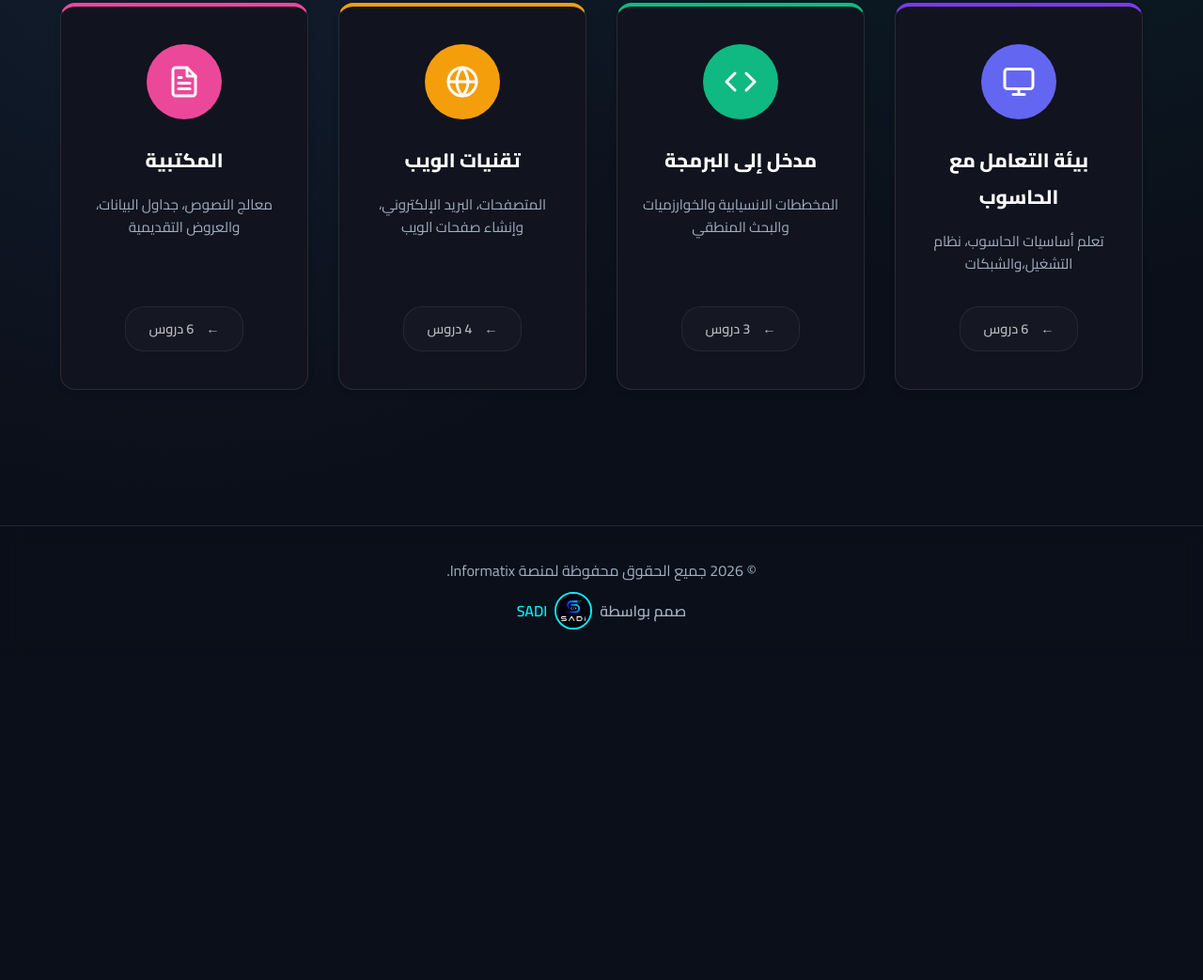
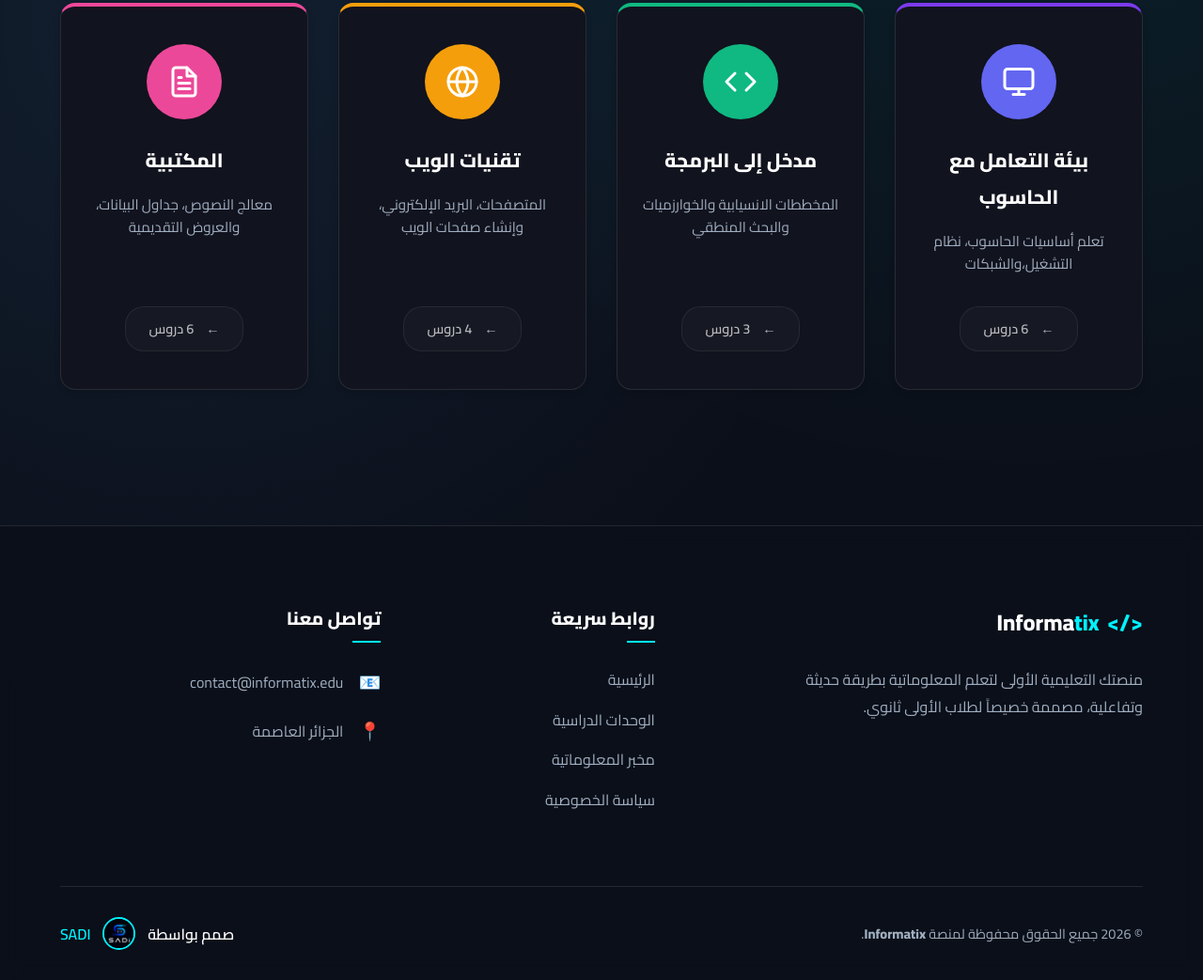
Before and after one commit to SADI-DZ/Informatix, a plain HTML site: page index.html in a window 1280 px wide. Shown: the part 1000-2043 px from the top of the page at 94% size. Before the commit the page ends 1702 px from the top, so only its background shows below. Drawn offline with Linux system fonts and the light colour scheme.

Commit message:
feat: enhance UI with module hover effects, scroll reveal animations, and a redesigned responsive footer

```diff
--- a/index.html
+++ b/index.html
@@ -67,7 +67,7 @@
 
     <!-- القسم الترحيبي (البداية) الذي يظهر في أعلى الصفحة -->
     <main id="home" class="hero-section">
-        <div class="hero-content">
+        <div class="hero-content reveal">
             <h1 class="hero-title">تعلم <span class="highlight-gradient">المعلوماتية</span> بطريقة تفاعلية</h1>
             <p class="hero-subtitle">منصتك التعليمية المتكاملة لمادة المعلوماتية - مستوى الأولى ثانوي. دروس، تمارين،
                 وأدوات تفاعلية لمساعدتك على التفوق.</p>
@@ -76,7 +76,7 @@
                 <a href="#modules" class="btn-secondary btn-large">تصفح المحتوى</a>
             </div>
         </div>
-        <div class="hero-graphics">
+        <div class="hero-graphics reveal reveal-delay-2">
             <div class="glass-card floating-card card-1" dir="ltr">
                 <div class="code-line"><span class="keyword">if</span> (student.isLearning) {</div>
                 <div class="code-line indent">success++;</div>
@@ -95,9 +95,9 @@
     </main>
 
     <section id="modules" class="modules-section">
-        <h2 class="section-title">وحدات المقرر الدراسي</h2>
+        <h2 class="section-title reveal">وحدات المقرر الدراسي</h2>
         <div class="modules-grid">
-            <div class="module-card border-purple">
+            <div class="module-card border-purple reveal reveal-delay-1">
                 <div class="module-icon-circle bg-purple-circle">
                     <svg aria-hidden="true" width="32" height="32" viewBox="0 0 24 24" fill="none" stroke="currentColor"
                         stroke-width="2" stroke-linecap="round" stroke-linejoin="round">
@@ -112,7 +112,7 @@
                         class="arrow">&larr;</span> 6 دروس</button>
             </div>
 
-            <div class="module-card border-green">
+            <div class="module-card border-green reveal reveal-delay-2">
                 <div class="module-icon-circle bg-green-circle">
                     <svg aria-hidden="true" width="32" height="32" viewBox="0 0 24 24" fill="none" stroke="currentColor"
                         stroke-width="2" stroke-linecap="round" stroke-linejoin="round">
@@ -126,7 +126,7 @@
                         class="arrow">&larr;</span> 3 دروس</button>
             </div>
 
-            <div class="module-card border-yellow">
+            <div class="module-card border-yellow reveal reveal-delay-3">
                 <div class="module-icon-circle bg-yellow-circle">
                     <svg aria-hidden="true" width="32" height="32" viewBox="0 0 24 24" fill="none" stroke="currentColor"
                         stroke-width="2" stroke-linecap="round" stroke-linejoin="round">
@@ -143,7 +143,7 @@
                         class="arrow">&larr;</span> 4 دروس</button>
             </div>
 
-            <div class="module-card border-pink">
+            <div class="module-card border-pink reveal reveal-delay-4">
                 <div class="module-icon-circle bg-pink-circle">
                     <svg aria-hidden="true" width="32" height="32" viewBox="0 0 24 24" fill="none" stroke="currentColor"
                         stroke-width="2" stroke-linecap="round" stroke-linejoin="round">
@@ -164,13 +164,47 @@
 
     <!-- تذييل الصفحة وحقوق النشر -->
     <footer class="footer">
-        <div class="footer-content">
-            <p>&copy; 2026 جميع الحقوق محفوظة لمنصة Informatix.</p>
-            <p class="designer">
-                صمم بواسطة
-                <img src="images/sadi-logo.jpeg" alt="SADI Logo" class="sadi-logo" width="40" height="40">
+        <div class="footer-container">
+            <div class="footer-brand">
+                <div class="logo">
+                    <span class="logo-icon">&lt;/&gt;</span>
+                    <span class="logo-text">Informa<span class="highlight">tix</span></span>
+                </div>
+                <p class="brand-description">منصتك التعليمية الأولى لتعلم المعلوماتية بطريقة حديثة وتفاعلية، مصممة خصيصاً لطلاب الأولى ثانوي.</p>
+            </div>
+
+            <div class="footer-links">
+                <h4>روابط سريعة</h4>
+                <ul>
+                    <li><a href="#home">الرئيسية</a></li>
+                    <li><a href="#modules">الوحدات الدراسية</a></li>
+                    <li><a href="#">مخبر المعلوماتية</a></li>
+                    <li><a href="#">سياسة الخصوصية</a></li>
+                </ul>
+            </div>
+
+            <div class="footer-contact">
+                <h4>تواصل معنا</h4>
+                <div class="contact-item">
+                    <span class="contact-icon">📧</span>
+                    <span class="contact-text">contact@informatix.edu</span>
+                </div>
+                <div class="contact-item">
+                    <span class="contact-icon">📍</span>
+                    <span class="contact-text">الجزائر العاصمة</span>
+                </div>
+            </div>
+        </div>
+
+        <div class="footer-bottom">
+            <div class="copyright">
+                &copy; 2026 جميع الحقوق محفوظة لمنصة <strong>Informatix</strong>.
+            </div>
+            <div class="designer">
+                <span>صمم بواسطة</span>
+                <img src="images/sadi-logo.jpeg" alt="SADI Logo" class="sadi-logo">
                 <span class="highlight">SADI</span>
-            </p>
+            </div>
         </div>
     </footer>
 
--- a/script.js
+++ b/script.js
@@ -115,6 +115,18 @@ document.addEventListener('DOMContentLoaded', () => {
     }, { threshold: 0.5 });
     sections.forEach(s => observer.observe(s));
 
+    // تفعيل تأثيرات الظهور عند التمرير (Scroll Reveal)
+    const revealElements = document.querySelectorAll('.reveal');
+    const revealObserver = new IntersectionObserver((entries) => {
+        entries.forEach(entry => {
+            if (entry.isIntersecting) {
+                entry.target.classList.add('active');
+            }
+        });
+    }, { threshold: 0.1 });
+
+    revealElements.forEach(el => revealObserver.observe(el));
+
     // إغلاق قائمة الموبايل عند Escape وعند الضغط خارجها
     document.addEventListener('keydown', (e) => {
         if (e.key === 'Escape' && navLinks) navLinks.classList.remove('active');
@@ -122,4 +134,21 @@ document.addEventListener('DOMContentLoaded', () => {
     document.addEventListener('click', (e) => {
         if (!e.target.closest('.navbar') && navLinks) navLinks.classList.remove('active');
     });
+
+    // إضافة تأثير الكتابة البسيط للعنوان الفرعي
+    const subtitle = document.querySelector('.hero-subtitle');
+    if (subtitle) {
+        const text = subtitle.textContent;
+        subtitle.textContent = '';
+        let i = 0;
+        function typeWriter() {
+            if (i < text.length) {
+                subtitle.textContent += text.charAt(i);
+                i++;
+                setTimeout(typeWriter, 20);
+            }
+        }
+        // نبدأ التأثير بعد قليل من ظهور الصفحة
+        setTimeout(typeWriter, 1000);
+    }
 });
--- a/style.css
+++ b/style.css
@@ -15,6 +15,10 @@
     --btn-text: #ffffff;
     --floating-bg: rgba(15, 23, 42, 0.8);
     --code-color: #e2e8f0;
+    --glow-purple: rgba(124, 58, 237, 0.5);
+    --glow-green: rgba(16, 185, 129, 0.5);
+    --glow-yellow: rgba(245, 158, 11, 0.5);
+    --glow-pink: rgba(236, 72, 153, 0.5);
 }
 
 [data-theme="light"] {
@@ -258,6 +262,7 @@ input:checked + .slider .clouds {
 .highlight-gradient {
     background: linear-gradient(90deg, var(--secondary-color), var(--primary-color));
     -webkit-background-clip: text;
+    background-clip: text;
     -webkit-text-fill-color: transparent;
 }
 
@@ -409,9 +414,14 @@ input:checked + .slider .clouds {
 }
 
 .module-card:hover {
-    transform: translateY(-10px);
+    transform: translateY(-10px) scale(1.02);
     background: var(--card-hover-bg);
 }
+
+.module-card.border-purple:hover { box-shadow: 0 10px 30px var(--glow-purple); }
+.module-card.border-green:hover { box-shadow: 0 10px 30px var(--glow-green); }
+.module-card.border-yellow:hover { box-shadow: 0 10px 30px var(--glow-yellow); }
+.module-card.border-pink:hover { box-shadow: 0 10px 30px var(--glow-pink); }
 
 .border-purple { border-top: 4px solid #7c3aed; }
 .border-green { border-top: 4px solid #10b981; }
@@ -485,6 +495,23 @@ input:checked + .slider .clouds {
     100% { transform: translate(-50%, -50%) scale(1.2); opacity: 1; }
 }
 
+/* Scroll Reveal Effects */
+.reveal {
+    opacity: 0;
+    transform: translateY(30px);
+    transition: all 0.8s cubic-bezier(0.4, 0, 0.2, 1);
+}
+
+.reveal.active {
+    opacity: 1;
+    transform: translateY(0);
+}
+
+.reveal-delay-1 { transition-delay: 0.1s; }
+.reveal-delay-2 { transition-delay: 0.2s; }
+.reveal-delay-3 { transition-delay: 0.3s; }
+.reveal-delay-4 { transition-delay: 0.4s; }
+
 /* تصميم الجسيمات العائمة في الخلفية */
 .particles {
     position: fixed;
@@ -505,58 +532,140 @@ input:checked + .slider .clouds {
 
 /* تذييل الصفحة وحقوق النشر */
 .footer {
-    text-align: center;
-    padding: 2rem 5%;
+    padding: 5rem 5% 2rem;
     background: var(--nav-bg);
     backdrop-filter: blur(10px);
     border-top: 1px solid var(--glass-border);
     margin-top: 4rem;
 }
 
-.footer-content {
-    display: flex;
-    flex-direction: column;
-    gap: 0.5rem;
+.footer-container {
+    display: grid;
+    grid-template-columns: 2fr 1fr 1.5fr;
+    gap: 4rem;
+    margin-bottom: 4rem;
 }
 
-.footer-content p {
+.footer-brand .brand-description {
+    color: var(--text-muted);
+    margin-top: 1.5rem;
+    line-height: 1.8;
+    max-width: 400px;
+}
+
+.footer-links h4, .footer-contact h4 {
+    font-size: 1.2rem;
+    margin-bottom: 1.5rem;
+    position: relative;
+    padding-bottom: 0.5rem;
+}
+
+.footer-links h4::after, .footer-contact h4::after {
+    content: '';
+    position: absolute;
+    bottom: 0;
+    right: 0;
+    width: 30px;
+    height: 2px;
+    background: var(--primary-color);
+}
+
+.footer-links ul {
+    list-style: none;
+}
+
+.footer-links li {
+    margin-bottom: 0.8rem;
+}
+
+.footer-links a {
+    color: var(--text-muted);
+    text-decoration: none;
+    transition: color 0.3s, padding-right 0.3s;
+}
+
+.footer-links a:hover {
+    color: var(--primary-color);
+    padding-right: 5px;
+}
+
+.footer-contact .contact-item {
+    display: flex;
+    align-items: center;
+    gap: 1rem;
+    margin-bottom: 1rem;
     color: var(--text-muted);
 }
 
+.contact-icon {
+    font-size: 1.2rem;
+}
+
+.footer-bottom {
+    display: flex;
+    justify-content: space-between;
+    align-items: center;
+    padding-top: 2rem;
+    border-top: 1px solid var(--glass-border);
+    flex-wrap: wrap;
+    gap: 1.5rem;
+}
+
+.copyright {
+    color: var(--text-muted);
+    font-size: 0.9rem;
+}
+
 .designer {
-    font-weight: 600;
-    color: var(--text-color);
     display: flex;
     align-items: center;
-    justify-content: center;
-    gap: 0.5rem;
+    gap: 0.8rem;
+    font-weight: 600;
 }
 
 .sadi-logo {
-    height: 40px;
-    width: 40px;
+    width: 35px;
+    height: 35px;
     border-radius: 50%;
+    border: 2px solid var(--primary-color);
     object-fit: cover;
-    border: 2px solid var(--primary-color);
 }
 
-.nav-controls {
-    display: flex;
-    align-items: center;
-    gap: 1rem;
+/* التجاوب مع مقاسات الشاشات المختلفة */
+@media (max-width: 992px) {
+    .footer-container {
+        grid-template-columns: 1fr 1fr;
+        gap: 3rem;
+    }
+    .footer-brand {
+        grid-column: span 2;
+    }
 }
 
-.mobile-menu-btn {
-    display: none;
-    background: transparent;
-    border: none;
-    color: var(--text-color);
-    cursor: pointer;
-    padding: 0.5rem;
-}
+@media (max-width: 768px) {
+    .footer-container {
+        grid-template-columns: 1fr;
+        gap: 2.5rem;
+        text-align: center;
+    }
 
-/* التجاوب مع مقاسات الشاشات المختلفة (الهواتف والأجهزة اللوحية) */
-@media (max-width: 768px) {
+    .footer-brand {
+        grid-column: span 1;
+        display: flex;
+        flex-direction: column;
+        align-items: center;
+    }
+
+    .footer-links h4::after, .footer-contact h4::after {
+        right: 50%;
+        transform: translateX(50%);
+    }
+
+    .footer-bottom {
+        flex-direction: column;
+        text-align: center;
+    }
+
     .hero-section {
         flex-direction: column;
         text-align: center;
@@ -604,10 +713,6 @@ input:checked + .slider .clouds {
     .modules-grid {
         grid-template-columns: 1fr;
     }
-
-    .footer-content {
-        gap: 1rem;
-    }
 }
 
 @media (max-width: 480px) {
```
